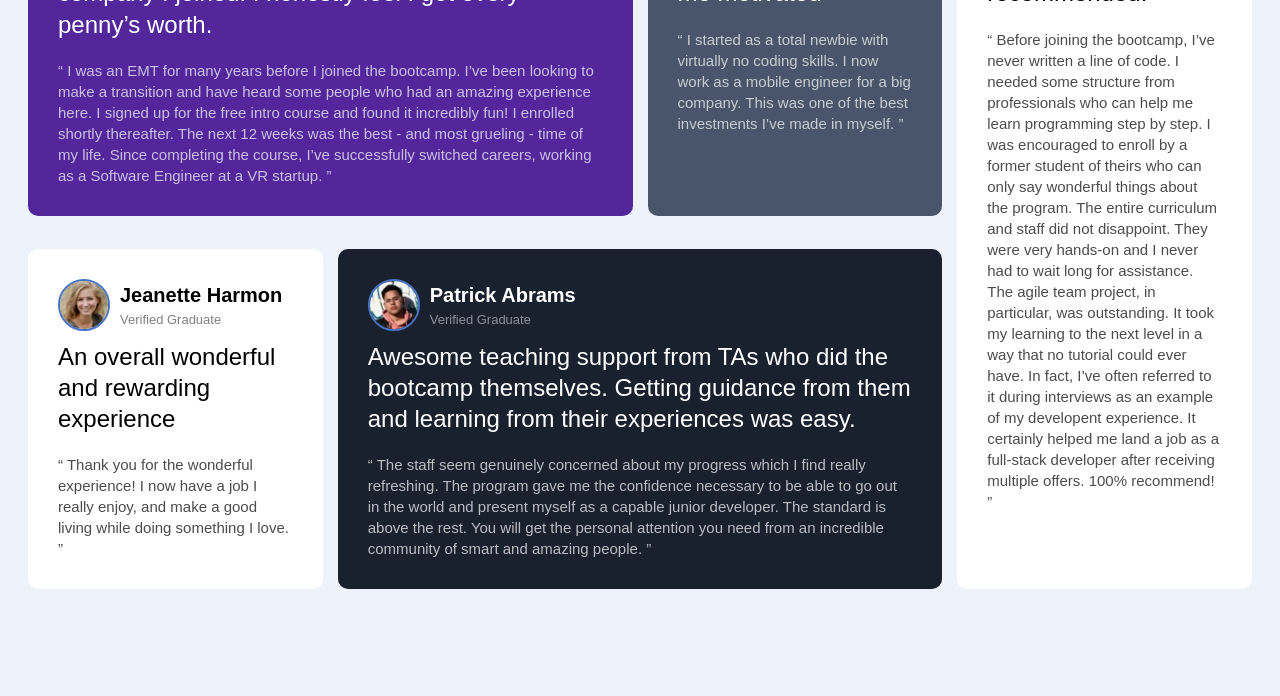
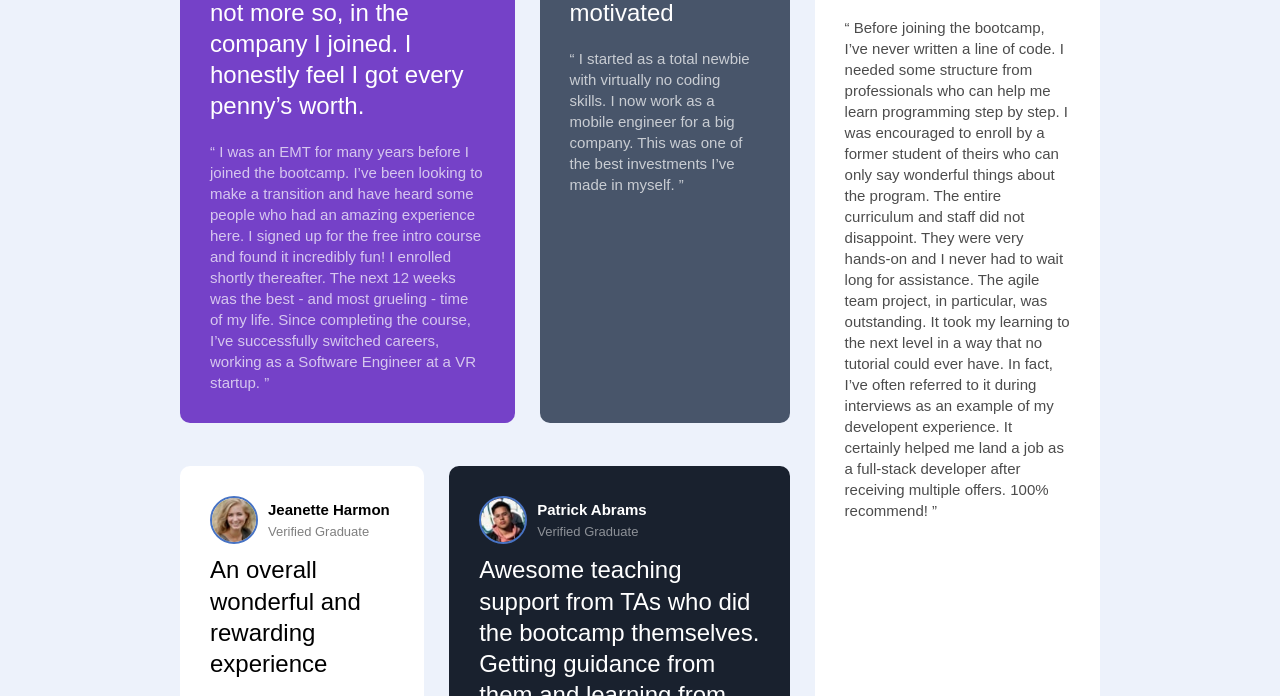
Before and after one commit to gracehally7/testimonials-grid-section-main, a plain HTML site: page index.html in a window 1280 px wide. Shown: the part 305-1001 px from the top of the page. Drawn offline with Linux system fonts and the light colour scheme.

Commit message:
first commit

```diff
--- a/index.html
+++ b/index.html
@@ -16,10 +16,10 @@
   </head>
   <body>
     <div class="testimonials">
-      <div class="card card--bg-purple">
+      <div class="card a">
         <header class="card__header">
           <img
-            src="/testimonials-grid-section-main/images/image-daniel.jpg"
+            src="./images/image-daniel.jpg"
             class="card__img"
             alt=""
           />
@@ -44,10 +44,10 @@
         </p>
       </div>
 
-      <div class="card card--bg-grey">
+      <div class="card b">
         <header class="card__header">
           <img
-            src="/testimonials-grid-section-main/images/image-jonathan.jpg"
+            src="./images/image-jonathan.jpg"
             class="card__img"
             alt=""
           />
@@ -66,10 +66,10 @@
         </p>
       </div>
 
-      <div class="card card--bg-white">
+      <div class="card c">
         <header class="card__header">
           <img
-            src="../testimonials-grid-section-main/images/image-jeanette.jpg"
+            src="./images/image-jeanette.jpg"
             class="card__img"
             alt=""
           />
@@ -85,10 +85,10 @@
         </p>
       </div>
 
-      <div class="card card--bg-black">
+      <div class="card d">
         <header class="card__header">
           <img
-            src="../testimonials-grid-section-main/images/image-patrick.jpg"
+            src="./images/image-patrick.jpg"
             class="card__img"
             alt=""
           />
@@ -112,10 +112,10 @@
         </p>
       </div>
 
-      <div class="card card--bg-white">
+      <div class="card e">
         <header class="card__header">
           <img
-            src="../testimonials-grid-section-main/images/image-kira.jpg"
+            src="./images/image-kira.jpg"
             class="card__img"
             alt=""
           />
--- a/styles.css
+++ b/styles.css
@@ -1,6 +1,7 @@
 *{
     margin: 0;
     padding:0;
+    box-sizing: border-box;
 }
 body{
     background: #edf2fb;
@@ -10,12 +11,15 @@ body{
 
 }
 .testimonials{
-    max-width: 1440px;
+    width: 75%;
     margin: 100px auto;
-    padding: 28px;
+    padding: 20px;
     display: grid;
-    grid-template-columns: repeat(4, 1fr);
-    gap: 15px;
+    grid-template-areas: "a a b e"
+    "c d d e";
+    gap: 25px;
+    /* grid-template-columns: repeat(4, 1fr); */
+
 }
 .card{
     background-color: #fff;
@@ -30,7 +34,7 @@ body{
     margin-bottom: 10px;
 }
 .card__header h3{
-    font-size: 20px;
+    font-size: 15px;
     font-weight: bold;
 }
 .card__header p{
@@ -40,7 +44,7 @@ body{
 .card__img{
     width: 48px;
     height: 48px;
-    border-radius: 100%;
+    border-radius: 50%;
     border: #4773c4 2px solid;
     margin-right: 10px;
 
@@ -57,49 +61,58 @@ body{
     line-height: 1.4;
     opacity: 70%;
 }
-.card--bg-purple{
+.a{
     color: #fff;
-    background:hsl(263, 60%, 38%);
-    background-image:url(../testimonials-grid-section-main/images/bg-pattern-quotation.svg);
+    background:hsl(263, 55%, 52%);
+    background-image:url(./images/bg-pattern-quotation.svg);
     background-repeat: no-repeat;;
     background-position:top 10px right 100px;
+    grid-area: a;
 
 }
-.card--bg-grey{
+.b{
     background-color: hsl(217, 19%, 35%);
     color: white;
+    grid-area: b;
 }
-.card--bg-black{
+.c{
+    grid-area: c;
+}
+.e{
+    grid-area: e;
+}
+.d{
     background-color: hsl(219, 29%, 14%);
     color: white;
+    grid-area: d;
 }
-.card:nth-child(1){
+/* .card:nth-child(1){
     grid-column: 1/3;
 }
 .card:nth-child(4){
     grid-column: 2/4;
-    grid-row:2/3;
+    grid-row:2;
 }
 .card:nth-child(5){
     grid-column: 4;
     grid-row:1/3;
-}
+} */
 .footer {
     font-size: 11px;
     text-align: center;
 }
-.footer a {
-    color: hsl(228, 45%, 44%); }
+
 
 @media(max-width:768px){
+     html{
+        font-size: 55%;
+     }
     .testimonials{
-        grid-template-columns: 1fr;
-        width: 80%;
-        align-items: center;
-        justify-content: center;
-        position: relative;
+        display:flex;
+        flex-direction: column;
+        width: 100%;
     }
-    .card:nth-child(1){
+    /* .card:nth-child(1){
         grid-column: 1;
     }
     .card:nth-child(4){
@@ -109,5 +122,5 @@ body{
     .card:nth-child(5){
         grid-column: 1;
         grid-row:5;
-    }
+    } */
 }
```
